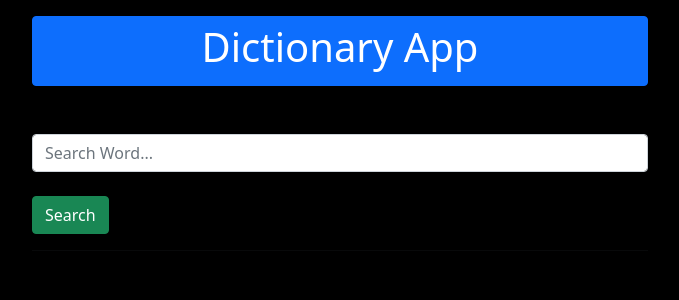
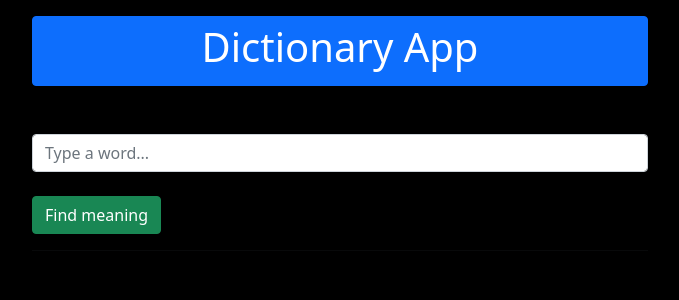
Before and after one commit to kedinaimoke/OnlineDict, a Django app: page / in a window 1280 px wide. Shown: the top 300 px of the page, without its empty margins (300-979 px from the left). Run offline with Django 4.2, Linux system fonts and the light colour scheme.

Commit message:
Included a try and except method in views for a non-existing word.

```diff
--- a/dictdjango/dictsite/dictionary/templates/dictionary/index.html
+++ b/dictdjango/dictsite/dictionary/templates/dictionary/index.html
@@ -9,7 +9,7 @@
     <link href="https://cdn.jsdelivr.net/npm/bootstrap@5.0.1/dist/css/bootstrap.min.css" rel="stylesheet"
           integrity="sha384-+0n0xVW2eSR5OomGNYDnhzAbDsOXxcvSN1TPprVMTNDbiYZCxYbOOl7+AMvyTG2x" crossorigin="anonymous">
 
-    <title>My Dictionary</title>
+    <title>Jane's Dictionary</title>
 </head>
 <body style="background-color: black;">
 
@@ -22,8 +22,8 @@
         <form action="{% url 'index' %}" method="post">
             {% csrf_token %}
             <input type="text" class="form-control" name="word" id="exampleFormControlInput1"
-                   placeholder="Search Word..."><br>
-            <input type="submit" name="" class="btn btn-success" value="Search">
+                   placeholder="Type a word..."><br>
+            <input type="submit" name="" class="btn btn-success" value="Find meaning">
         </form>
     </div>
     <hr>
--- a/dictdjango/dictsite/dictionary/views.py
+++ b/dictdjango/dictsite/dictionary/views.py
@@ -10,14 +10,17 @@ import requests
 def index(request):
     if request.method == 'POST':
         word = request.POST.get('word')
-        url = 'https://www.dictionary.com/browse/' + word
-        r = requests.get(url)
-        data = r.content
-        soup = BeautifulSoup(data, 'html.parser')
-        span = soup.find_all('span', {'class': 'one-click-content'})
-        context = {
-            'text': span[0].text,
-            'word': word
-        }
-        return render(request, 'dictionary/index.html', context)
+        try:
+            url = 'https://www.dictionary.com/browse/' + word
+            r = requests.get(url)
+            data = r.content
+            soup = BeautifulSoup(data, 'html.parser')
+            span = soup.find_all('span', {'class': 'one-click-content'})
+            context = {
+                'text': span[0].text,
+                'word': word
+            }
+            return render(request, 'dictionary/index.html', context)
+        except:
+            return HttpResponse(f"<h1>'{word}' does not exist.</h1>")
     return render(request, 'dictionary/index.html')
```
Also changed, not shown: dictdjango/dictsite/db.sqlite3.
